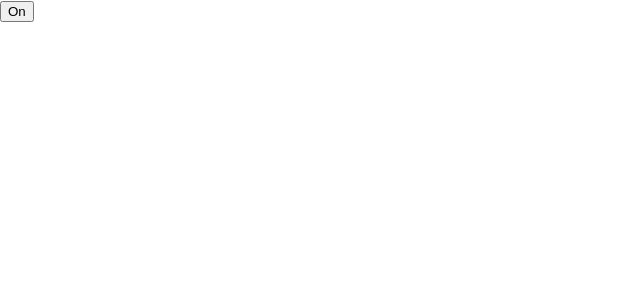
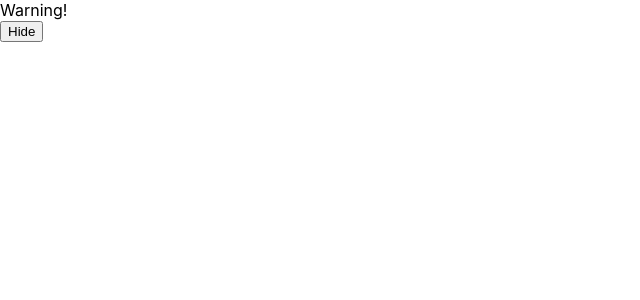
Before and after one commit to Terrypang89/React-test-1, a React (Create React App) app: page / in a window 1280 px wide. Shown: the top 300 px of the page, without its empty margins (0-640 px from the left). Built offline with nearby package versions, Linux system fonts and the light colour scheme.

Commit message:
update conditional Rendering

```diff
--- a/src/App.js
+++ b/src/App.js
@@ -4,11 +4,9 @@
 
 
 function App() {
-
  return (
   <div id="root"></div>
  );
 }
 
-
 export default App;
--- a/src/index.js
+++ b/src/index.js
@@ -320,7 +320,7 @@
 );
 */
 //Handling Events+++++++++++++++++++++++++++++++++++++++++++
-
+/*
 class Toggle extends React.Component {
   constructor(props) {
     super(props);
@@ -370,5 +370,195 @@
   <Toggle />,
   document.getElementById('root')
 );
+*/
+
+// Conditional Greeting++++++++++++++++++++++++++++++++++++++++
+/*
+function UserGreeting(props) {
+  return <h1>Welcome back!</h1>;
+}
+
+function GuestGreeting(props){
+  return <h1>Please SIgn Up</h1>
+}
+
+function Greeting(props){
+  const isLoggedIn = props.isLoggedIn;
+  if(isLoggedIn) {
+    return <UserGreeting />;
+  }
+  return <GuestGreeting />;
+}
+
+ReactDOM.render(
+  // based on isLoggedIn condition true or false
+  <Greeting isLoggedIn={true} />,
+  document.getElementById('root')
+)
+*/
+//Element Variable+++++++++++++++++++++++++++++++
+
+/*
+//create stateful components
+class LoginControl extends React.Component {
+  constructor(props) {
+    super(props);
+    this.handleLoginClick = this.handleLoginClick.bind(this);
+    this.handleLogoutClick = this.handleLogoutClick.bind(this);
+    this.state = {isLoggedIn: false};
+  }
+
+  handleLoginClick() {
+    this.setState({isLoggedIn: true});
+    //set the state to true and bring to LoginButton
+  }
+
+  handleLogoutClick() {
+    this.setState({isLoggedIn: false});
+    //set the state to false and bring to LogoutButton
+  }
+
+  render() {
+    const isLoggedIn = this.state.isLoggedIn;
+    let button;
+    //// use variable to store elements
+    //sp conditionally render a part of components while
+    //the rest of output doesnt change
+    //either render Loutout or login
+    if (isLoggedIn) {
+      // to LogoutButton function with parameter this.handleLogoutClick
+      button = <LogoutButton onClick={this.handleLogoutClick} />;
+    } else {
+      button = <LoginButton onClick={this.handleLoginClick} />;
+    }
+
+    return (
+      // bring the isLoggedIn value to Greeting function
+      <div>
+        <Greeting isLoggedIn={isLoggedIn} />
+        {button}
+      </div>
+      // rendering button with button value display
+    );
+  }
+}
+
+function UserGreeting(props) {
+  return <h1>Welcome back!</h1>;
+}
+
+function GuestGreeting(props) {
+  return <h1>Please sign up.</h1>;
+}
+
+function Greeting(props) {
+  const isLoggedIn = props.isLoggedIn;
+  if (isLoggedIn) {
+    return <UserGreeting />;
+  }
+  return <GuestGreeting />;
+}
+
+function LoginButton(props) {
+  return (
+    // state Login Button is clicked
+    <button onClick={props.onClick}>
+      Login
+    </button>
+  );
+}
+
+function LogoutButton(props) {
+  return (
+    //state logout button is clicked
+    <button onClick={props.onClick}>
+      Logout
+    </button>
+  );
+}
+
+ReactDOM.render(
+  <LoginControl />,
+  document.getElementById('root')
+);
+*/
+
+//Inline If with Logical && Operator++++++++++++++++++++++++++++++++
+
+/*
+//wrapping emded expression in curly braces
+// include && operator and handy for conditionally include elements
+function Mailbox(props){
+  const unreadMessages = props.unreadMessages;
+  return (
+    <div>
+      <h1>Hello!</h1>
+      {unreadMessages.length > 0 &&
+        <h2>
+          You have
+          {unreadMessages.length} unread messages.
+        </h2>
+      }
+    </div>
+  );
+}
+
+//add 3 messages in array
+const messages = ['React', 'Re:React', 'Re:Re: React'];
+ReactDOM.render(
+  <Mailbox unreadMessages={messages} />,
+  document.getElementById('root')
+)
+*/
+
+//Inline If-Else with Conditional Operator++++++++++++++++++++++++++++++++
+//Preventing Component from Rendering+++++++++++++++++++++++++++++++++
+//using another conditional rendering inline
+//JavaScript conditional operator condition ? true : false.
+function WarningBanner(props) {
+  // if props is false will return nullm so wont rendering
+  if (!props.warn) {
+    return null;
+  }
+
+  //if true then rendering
+  return (
+    <div className="warning">
+      Warning!
+    </div>
+  );
+}
+
+class Page extends React.Component {
+  constructor(props) {
+    super(props);
+    this.state = {showWarning: true}
+    this.handleToggleClick = this.handleToggleClick.bind(this);
+  }
+
+  handleToggleClick() {
+    // set if true become false, false become true
+    this.setState(prevState => ({
+      showWarning: !prevState.showWarning
+    }));
+  }
+
+  render() {
+    return (
+      //using js conditional
+      <div>
+        <WarningBanner warn={this.state.showWarning} />
+        <button onClick={this.handleToggleClick}>
+          {this.state.showWarning ? 'Hide' : 'Show'}
+        </button>
+      </div>
+    );
+  }
+}
+
+ReactDOM.render(
+  <Page />,
+  document.getElementById('root')
+);
 
 serviceWorker.register();
```
